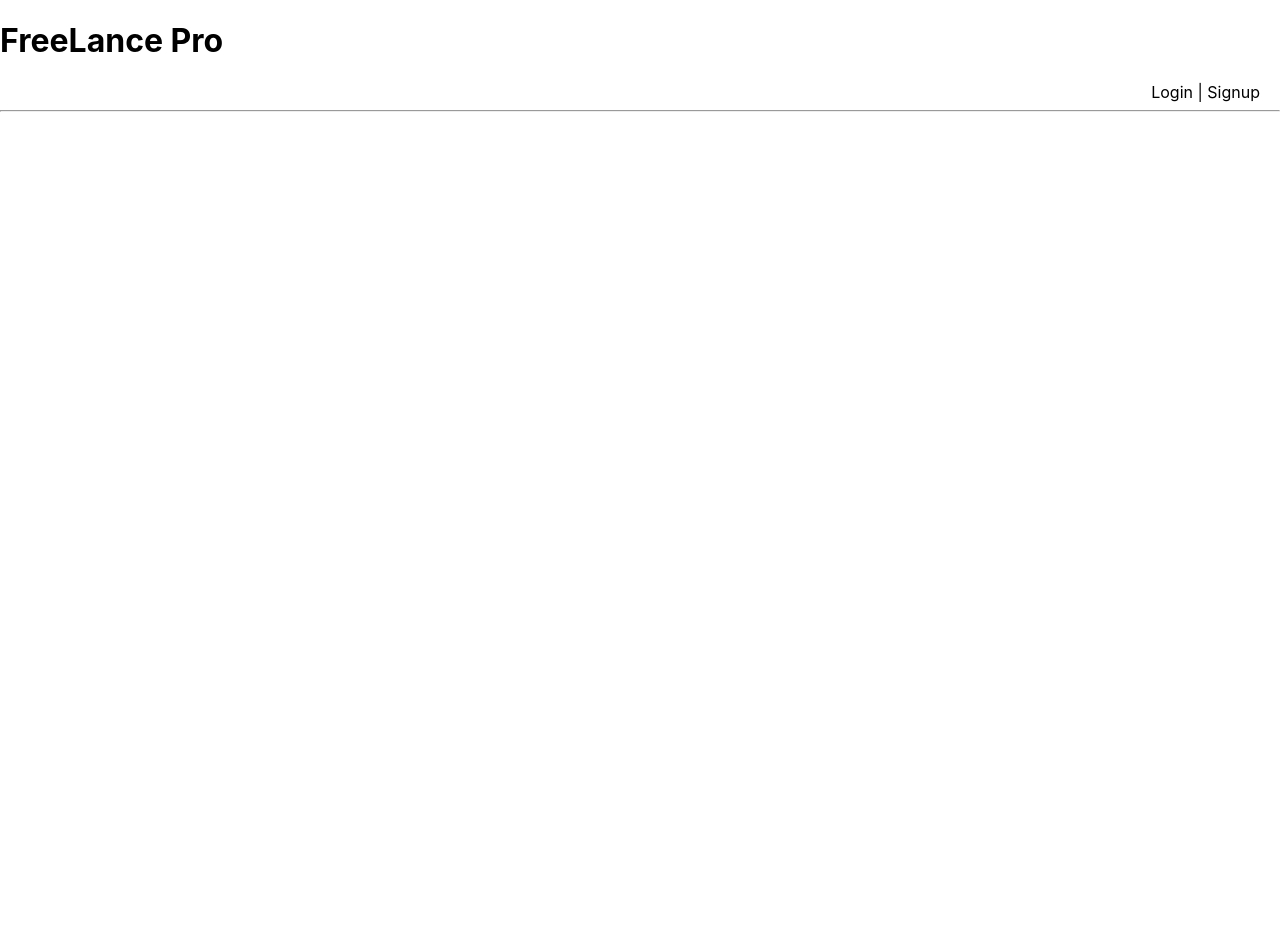
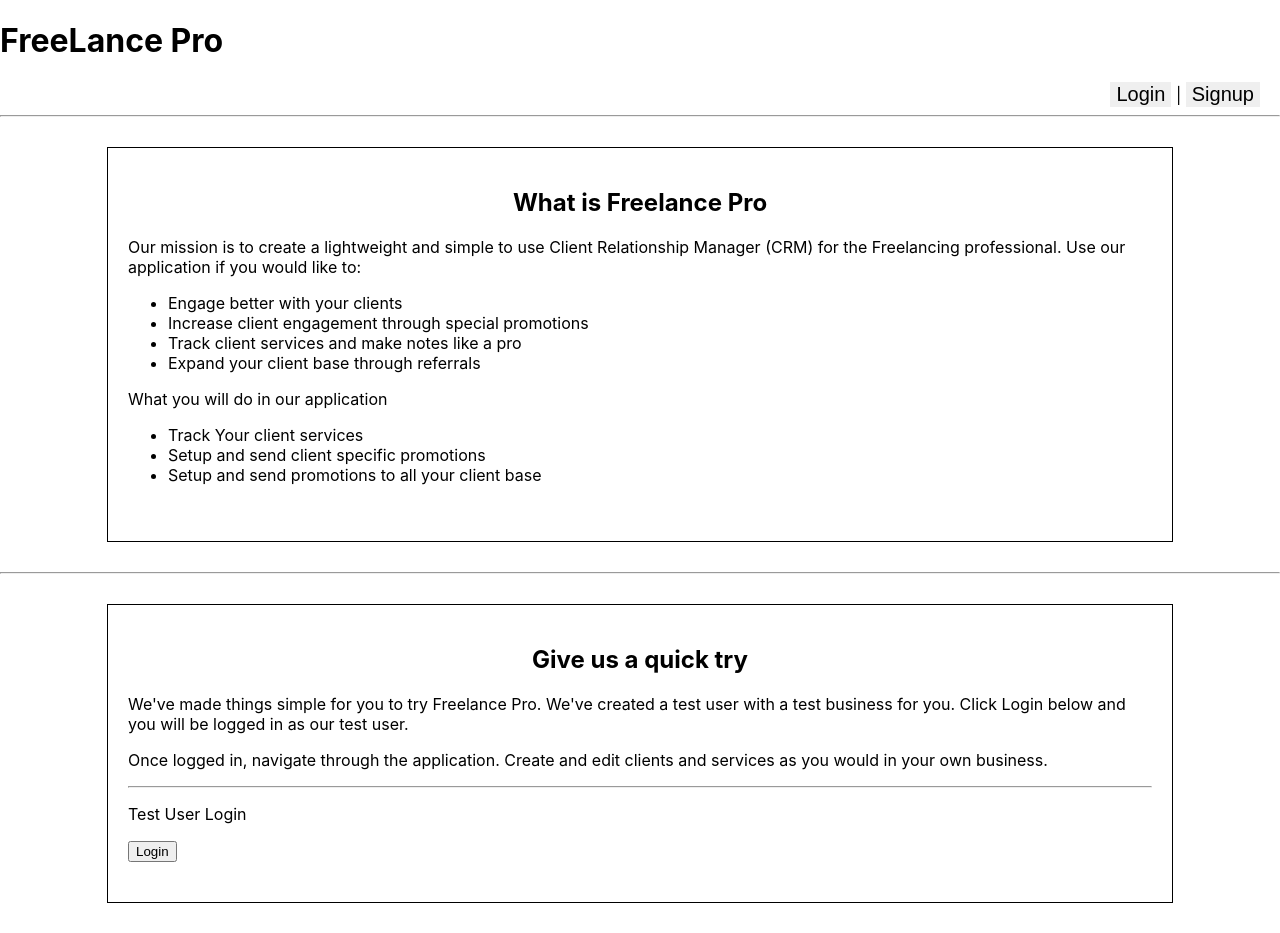
Before and after one commit to rtanubra/FreeLancePro_Client, a React (Create React App) app: page /Welcome in a window 1280 px wide. Before the commit the page ends 800 px from the top, so only its background shows below. Built offline with nearby package versions, Linux system fonts and the light colour scheme.

Commit message:
landingPage installed

```diff
--- a/src/components/App.js
+++ b/src/components/App.js
@@ -1,12 +1,24 @@
 import React, {Component} from 'react';
 
+import { Route, Switch } from 'react-router-dom'
+
 import Header from './header/header'
+
+//routes
+import LandingPage from '../routes/landing_page/landing_page'
 
 class App extends Component{
   render(){
     return (
     <div>
       <Header></Header>
+      <Switch>
+        <Route
+          exact
+          path={'/Welcome'}
+          component={LandingPage}
+        />
+      </Switch>
     </div>
     )
   }
--- a/src/components/header/header.css
+++ b/src/components/header/header.css
@@ -2,3 +2,7 @@
     padding-right:20px;
     text-align:right;
 }
+.css_login_button, .css_signup_button{
+    font-size: 20px;
+    border:0px;
+}
--- a/src/components/header/header.js
+++ b/src/components/header/header.js
@@ -7,7 +7,7 @@ class Header extends Component{
         <div className="css-myHeader">
             <h1><strong>FreeLance Pro</strong></h1>
             <div className="css-login">
-                <a id="login"></a>Login | <a id="sign-up"></a> Signup
+                <button className="css_login_button" id="login">Login</button> | <button className="css_signup_button" id="sign-up">Signup</button>
             </div>
         <hr></hr>
         </div>
--- a/src/index.css
+++ b/src/index.css
@@ -12,3 +12,20 @@ code {
   font-family: source-code-pro, Menlo, Monaco, Consolas, "Courier New",
     monospace;
 }
+
+.css_h2_header{
+    text-align: center;
+}
+.css_h3_header{
+  text-align:center
+}
+.css_body_middle{
+    margin-left:auto;
+    margin-right:auto;
+    margin-top:30px;
+    margin-bottom:30px;
+    border:1px solid black;
+    padding:20px;
+    padding-bottom:40px;
+    width:80%;
+}
--- a/src/index.js
+++ b/src/index.js
@@ -2,5 +2,10 @@ import React from 'react';
 import ReactDOM from 'react-dom';
 import App from './components/App';
 import './index.css';
+import { BrowserRouter } from 'react-router-dom'
 
-ReactDOM.render(<App />, document.getElementById('root'));
+ReactDOM.render(
+    <BrowserRouter>
+        <App />
+    </BrowserRouter>
+    , document.getElementById('root'));
--- /dev/null
+++ b/src/routes/landing_page/landing_page.css
@@ -0,0 +1,3 @@
+.css_lp_h2_header{
+    text-align: center
+}
--- /dev/null
+++ b/src/routes/landing_page/landing_page.js
@@ -0,0 +1,48 @@
+import React, {Component} from 'react'
+import './landing_page.css'
+
+class LandingPage extends Component{
+    render(){
+        return(
+            <div className="css_landing_page">
+                <div className="css_body_middle">
+                    <h2 class="css_lp_h2_header">  What is Freelance Pro </h2>
+                    <p>
+                        Our mission is to create a lightweight and simple to use Client Relationship Manager (CRM) for the Freelancing professional.
+                        Use our application if you would like to:
+                        <ul>
+                            <li>Engage better with your clients</li>
+                            <li>Increase client engagement through special promotions</li>
+                            <li>Track client services and make notes like a pro</li>
+                            <li>Expand your client base through referrals</li>
+                        </ul>
+                        What you will do in our application
+                        <ul>
+                            <li>Track Your client services</li>
+                            <li>Setup and send client specific promotions</li>
+                            <li>Setup and send promotions to all your client base</li>
+                        </ul>
+                    </p>
+                </div>
+                <hr></hr>
+                <div className="css_body_middle">
+                    <h2 class="css_lp_h2_header">  Give us a quick try </h2>
+                    <p>
+                        We've made things simple for you to try Freelance Pro.
+                        We've created a test user with a test business for you.
+                        Click Login below and you will be logged in as our test user.
+                    </p>
+                    <p>
+                        Once logged in, navigate through the application. Create and edit clients and services as you would in your own business.
+                    </p>
+                    <hr></hr>
+                    <p>Test User Login</p>
+                    <button>Login</button>
+                </div>
+            </div>
+        )
+
+    }
+}
+
+export default LandingPage
```
Also changed, not shown: package.json (+5 -2 lines), 1 other file (tests, documents, lock files or other folders).
